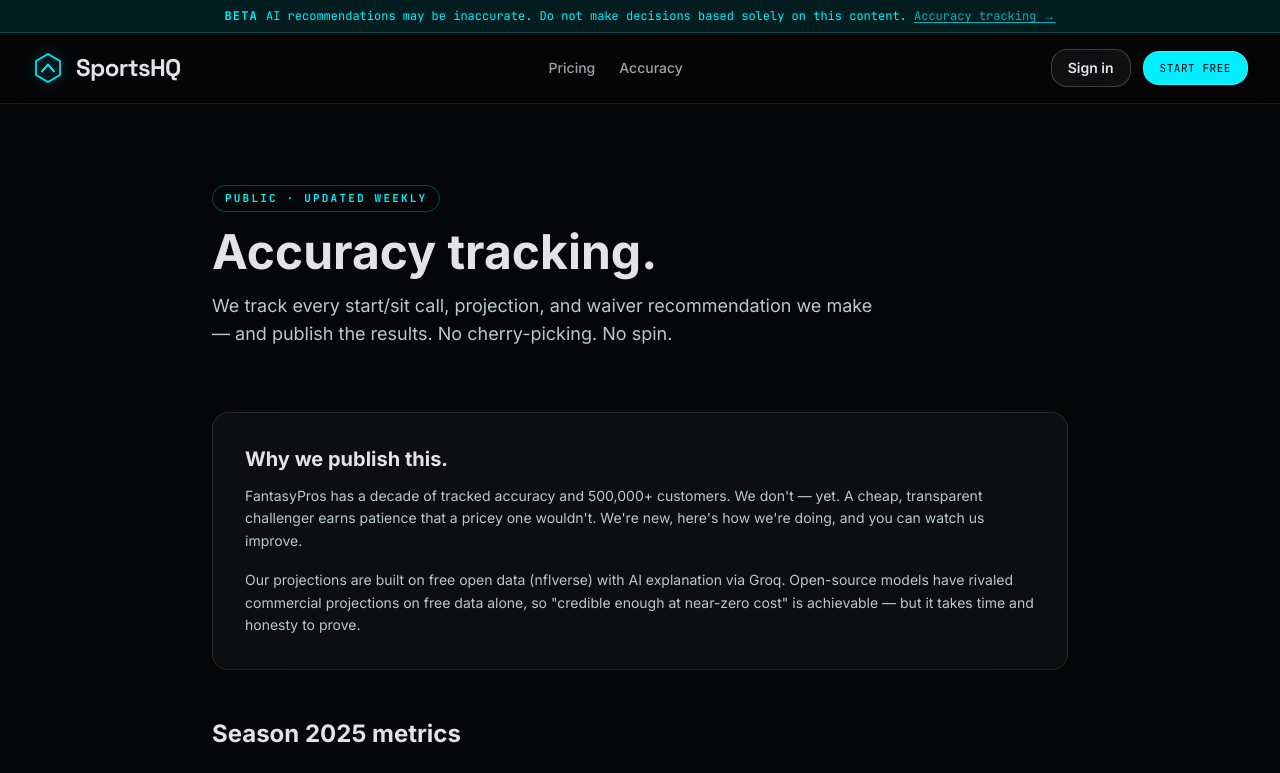
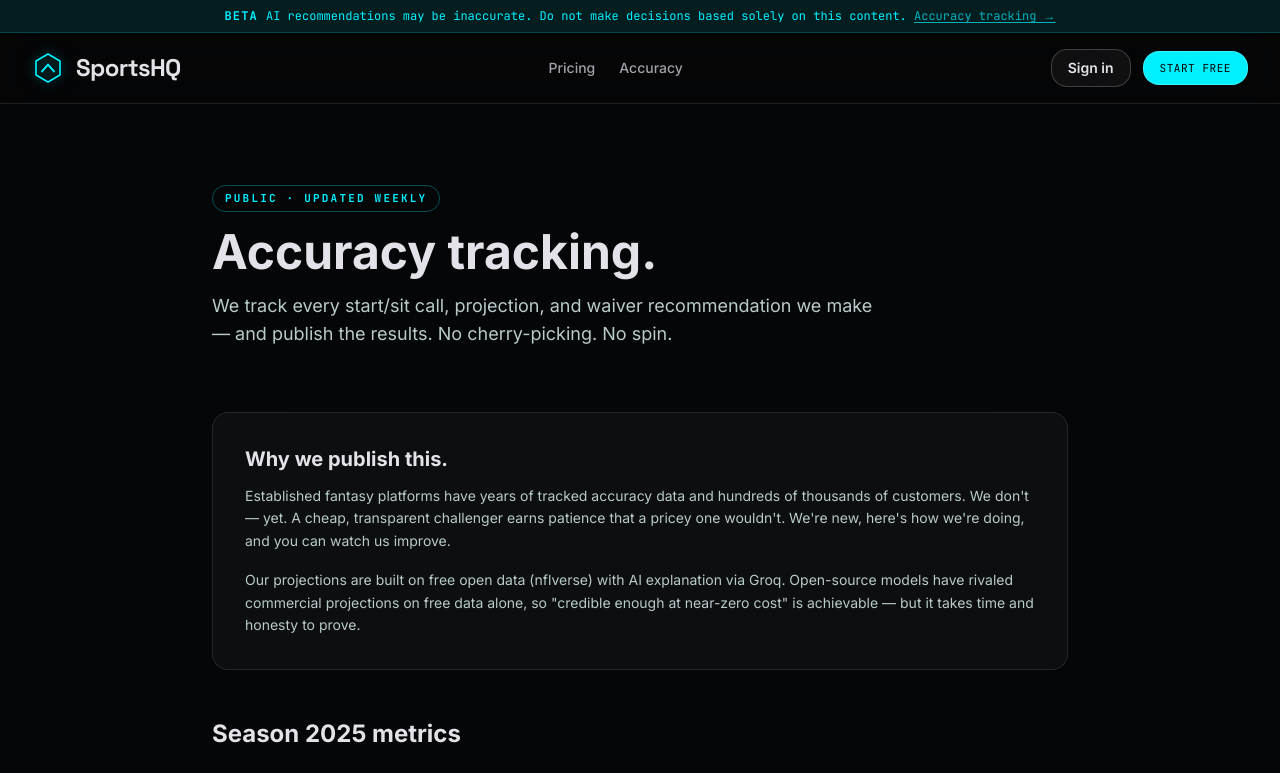
Before and after one commit to rkhubani28/please-work, a Next.js app: page /accuracy in a window 1280 px wide. Shown: the top 773 px of the page. Built offline with nearby package versions, Linux system fonts and the light colour scheme.

Commit message:
Remove all FantasyPros mentions from customer-facing pages
Co-Authored-By: Claude Sonnet 4.6 <noreply@anthropic.com>

```diff
--- a/app/accuracy/page.tsx
+++ b/app/accuracy/page.tsx
@@ -51,7 +51,7 @@ export default function AccuracyPage() {
         <div className="mb-12 rounded-2xl border border-white/10 bg-surface-1/40 p-8 glass-blur">
           <h2 className="text-xl font-bold mb-3">Why we publish this.</h2>
           <p className="text-on-surface-variant text-sm leading-relaxed mb-4">
-            FantasyPros has a decade of tracked accuracy and 500,000+ customers. We don't — yet.
+            Established fantasy platforms have years of tracked accuracy data and hundreds of thousands of customers. We don't — yet.
             A cheap, transparent challenger earns patience that a pricey one wouldn't. We're new,
             here's how we're doing, and you can watch us improve.
           </p>
--- a/app/page.tsx
+++ b/app/page.tsx
@@ -33,7 +33,7 @@ export default function HomePage() {
               projections. And the AI media layer that covers your league all season long.
             </p>
             <p className="mb-10 text-base text-zinc-500">
-              Both headline products. Neither hidden behind the other. Cheaper than FantasyPros.
+              Both headline products. Neither hidden behind the other. Priced for real managers.
             </p>
 
             <div className="flex flex-col items-center gap-4 sm:flex-row sm:justify-center">
```
